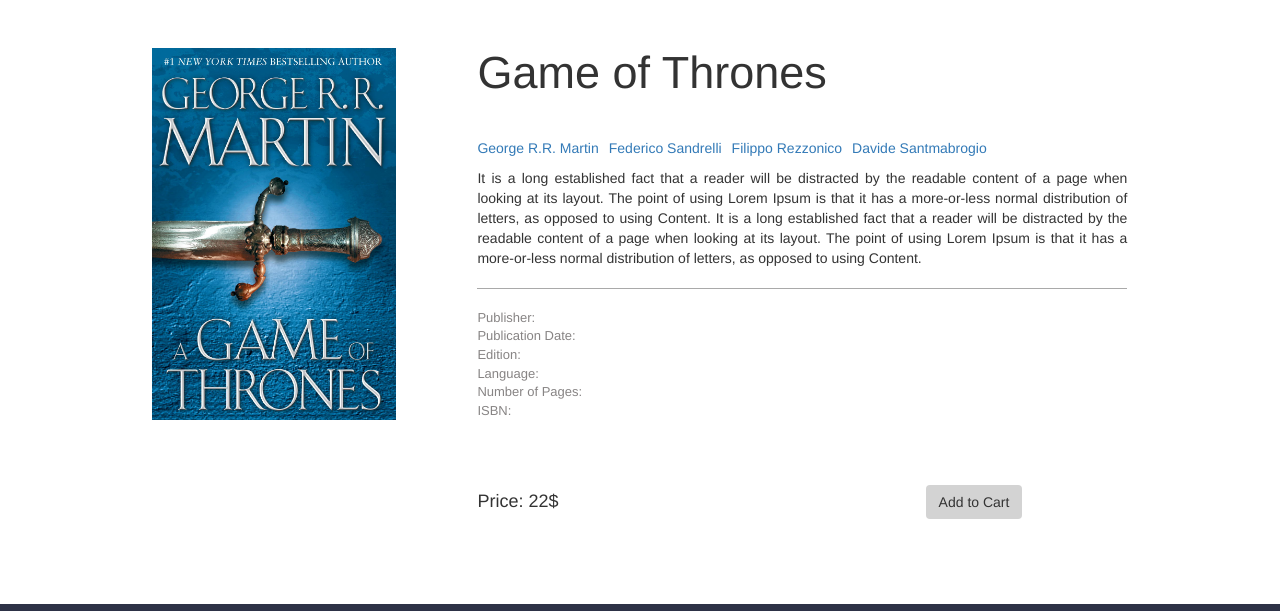
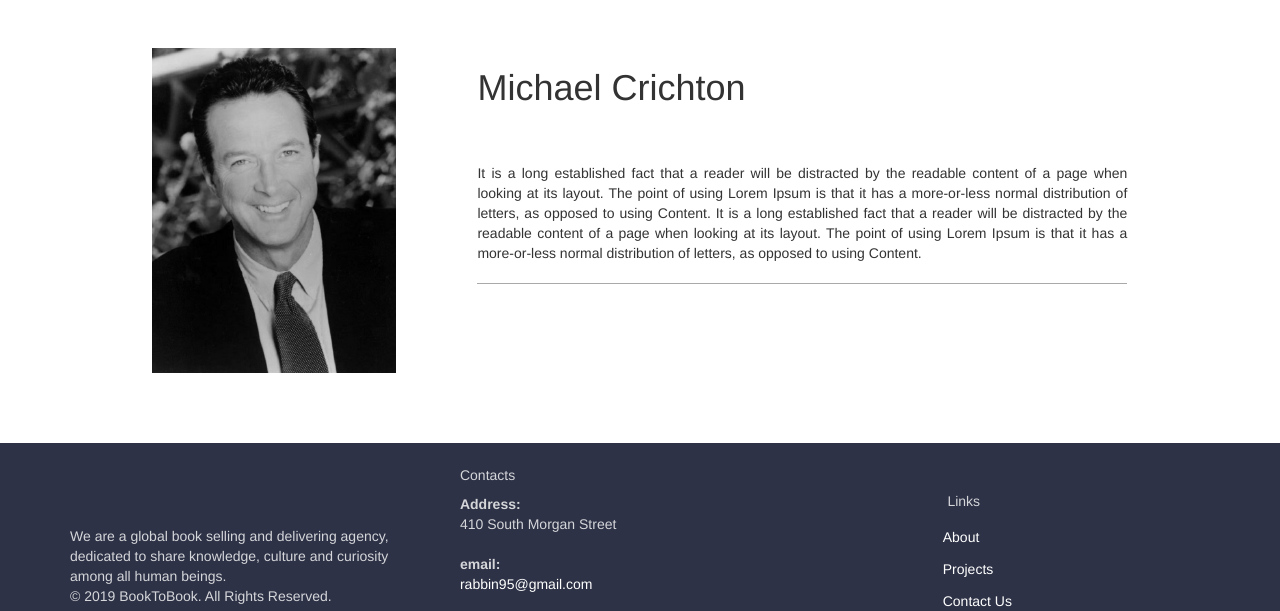
Before and after one commit to Fed95/BookToBook, a website: page pages/author.html in a window 1280 px wide. Shown: the part 125-736 px from the top of the page. Drawn offline with nearby package versions, Linux system fonts and the light colour scheme.

Commit message:
author additions

```diff
--- a/assets/CSS/author.css
+++ b/assets/CSS/author.css
@@ -0,0 +1,56 @@
+.bio{
+    text-align: justify;
+}
+.authorimage{
+    width: 100%;
+    display: block;
+    margin-left: auto;
+    margin-right: auto
+}
+@media(min-width: 440px){
+   .small-screen-image{
+        display: none;
+    }
+}
+@media (max-width: 440px){
+    .authorimage{
+        display: none;
+    }
+    .author-container{
+        width: 91.66%;
+    }
+    .hid{
+        display: none;
+    }
+    .small-screen-image{
+        display:block;
+    }
+    hr{
+        width: 93%;
+    }
+}
+.author-container{
+    padding: 0px;
+}
+.daterow{
+    margin-top: 5px;
+    margin-bottom: 10px;
+}
+.margin-top{
+    margin-top: 50px;
+}
+.margin-bottom{
+    margin-bottom: 70px;
+}
+p{
+    margin: 0px;
+}
+hr{
+    border-top-color: darkgray;
+    border-top-width: 1px;
+}
+@media (max-width: 705px){
+    .authorname{
+        font-size: 30px;
+    }
+}
--- a/pages/author.html
+++ b/pages/author.html
@@ -7,7 +7,7 @@
         <link rel="stylesheet" href="../assets/CSS/styles.css">
         <link rel="stylesheet" href="../assets/CSS/footer.css">
         <link rel="stylesheet" href="../assets/CSS/navbar.css">
-        <link rel="stylesheet" href="../assets/CSS/book.css">
+        <link rel="stylesheet" href="../assets/CSS/author.css">
         <!-- jQuery library -->
         <script src="https://ajax.googleapis.com/ajax/libs/jquery/3.4.0/jquery.min.js"></script>
 
@@ -47,34 +47,25 @@
                     <div class="row margin-top"></div>
                     <div class="row">
                         <div class="col-1"></div>
-                        <div class="col-10 bookcontainer">
-                            <div class="col-3 bookcontainer">
-                                <img class="bookcover" src="../assets/Images/BookCovers/game%20of%20thrones.jpg">
+                        <div class="col-10 author-container">
+                            <div class="col-3 author-container">
+                                <img class="authorimage" src="../assets/Images/AuthorPictures/Michael%20Crichton.jpg">
                             </div>
                             <div class="col-1 hid"></div>
-                            <div class=" col-8 bookcontainer">
-                                <h1 class="title">Game of Thrones</h1>
+                            <div class=" col-8 author-container">
+                                <h1 class="authorname">Michael Crichton</h1>
                                 <div class="row">
                                     <div class="col-2"></div>
                                     <div class="col-8">
-                                        <img class="small-screen-image bookcover" src="../assets/Images/BookCovers/game%20of%20thrones.jpg">
+                                        <img class="small-screen-image authorimage" src="../assets/Images/AuthorPictures/Michael%20Crichton.jpg">
                                     </div>
                                     <div class="col-2"></div>
                                 </div>
-                                <div class="row authorrow">
-                                    <div class="authorcontainer">
-                                        <a href="" class="authorlink">George R.R. Martin</a>
-                                    </div>
-                                    <div class="authorcontainer">
-                                        <a href="" class="authorlink">Federico Sandrelli</a>
-                                    </div>
-                                    <div class="authorcontainer">
-                                        <a href="" class="authorlink">Filippo Rezzonico</a>
-                                    </div>
-                                    <a href="" class="authorlink">Davide Santmabrogio</a>
+                                <span></span>
+                                <div class="row daterow">
+
                                 </div>
-                                <span></span>
-                                <div class="abstract">It is a long established fact that a reader will be distracted by the readable content
+                                <div class="bio">It is a long established fact that a reader will be distracted by the readable content
                                     of a page when looking at its layout. The point of using Lorem Ipsum is that it has a more-or-less
                                     normal
                                     distribution of letters, as opposed to using Content.
@@ -84,18 +75,6 @@
                                     distribution of letters, as opposed to using Content.
                                 </div>
                                 <hr>
-                                <div class="technical">
-                                    <div><p>Publisher:</p></div>
-                                    <div><p>Publication Date:</p></div>
-                                    <div><p>Edition:</p></div>
-                                    <div><p>Language:</p></div>
-                                    <div><p>Number of Pages:</p></div>
-                                    <div><p>ISBN:</p></div>
-                                </div>
-                                <div class="buybook">
-                                    <div class="col-8">Price: 22$</div>
-                                    <div class="col-4"><button id="add-book-btn-1" class="btn btn-outline-success btn-add-book" type="input">Add to Cart</button></div>
-                                </div>
                             </div>
                         </div>
                         <div class="col-1 hid"></div>
```
